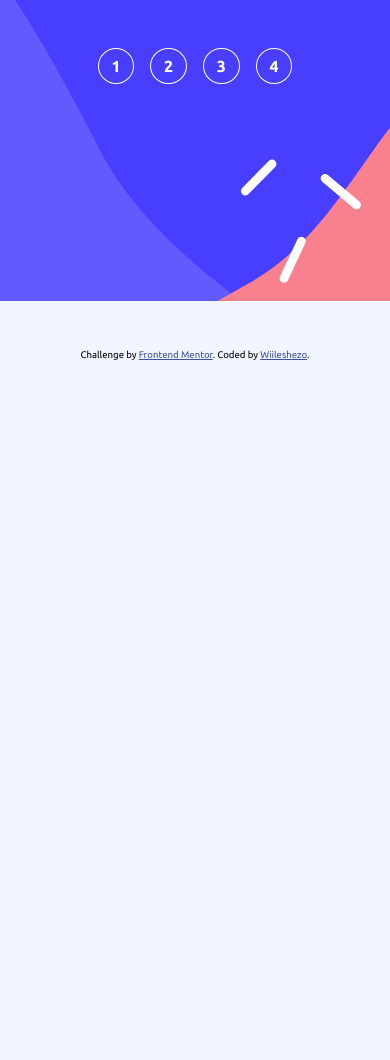
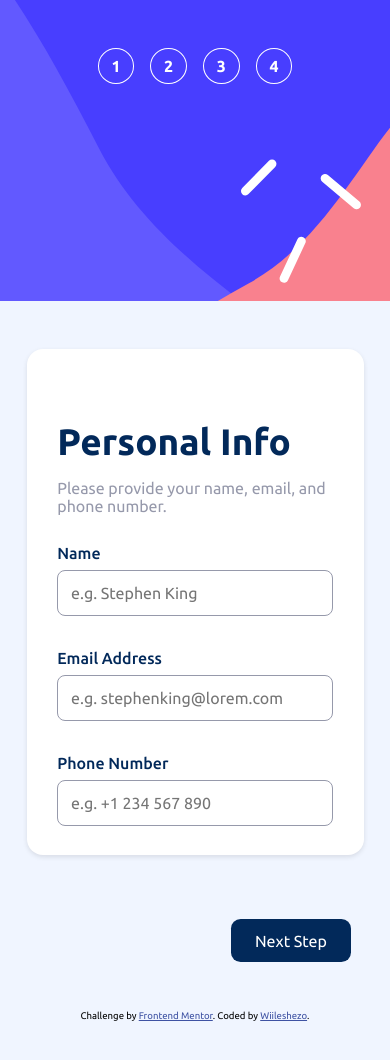
Before and after one commit to Wiileshezo/multi-step-form-main, a Vue app: page / in a window 390 px wide. Shown: the top 1060 px of the page. Before the commit the page ends 844 px from the top, so only its background shows below. Built offline with nearby package versions, Linux system fonts and the light colour scheme.

Commit message:
make the MultiStepForm component out from the mobileNavbar component

```diff
--- a/src/App.vue
+++ b/src/App.vue
@@ -4,10 +4,8 @@ import MobileNavbar from "./components/views/MobileNavbar.vue";
 </script>
 
 <template>
-  <mobile-navbar>
-    <MultiStepForm class="multi-step-form" />
-  </mobile-navbar>
-
+  <mobile-navbar />
+  <MultiStepForm class="multi-step-form" />
   <base-card class="btn-card">
     <base-button class="next-btn" mode="primary" type="submit">
       Next Step
@@ -17,14 +15,21 @@ import MobileNavbar from "./components/views/MobileNavbar.vue";
   <the-footer />
 </template>
 
-<style>
+<style scoped>
 .multi-step-form {
   padding-inline: 2rem;
 }
 
 .btn-card {
   display: none;
-  padding: 6rem 2rem 0 0;
-  z-index: 999;
+  padding: 4rem 0 0;
+  place-self: center;
+  width: 80vw;
+}
+
+@media (max-width: 770px) {
+  .btn-card {
+    display: flex;
+  }
 }
 </style>
```
